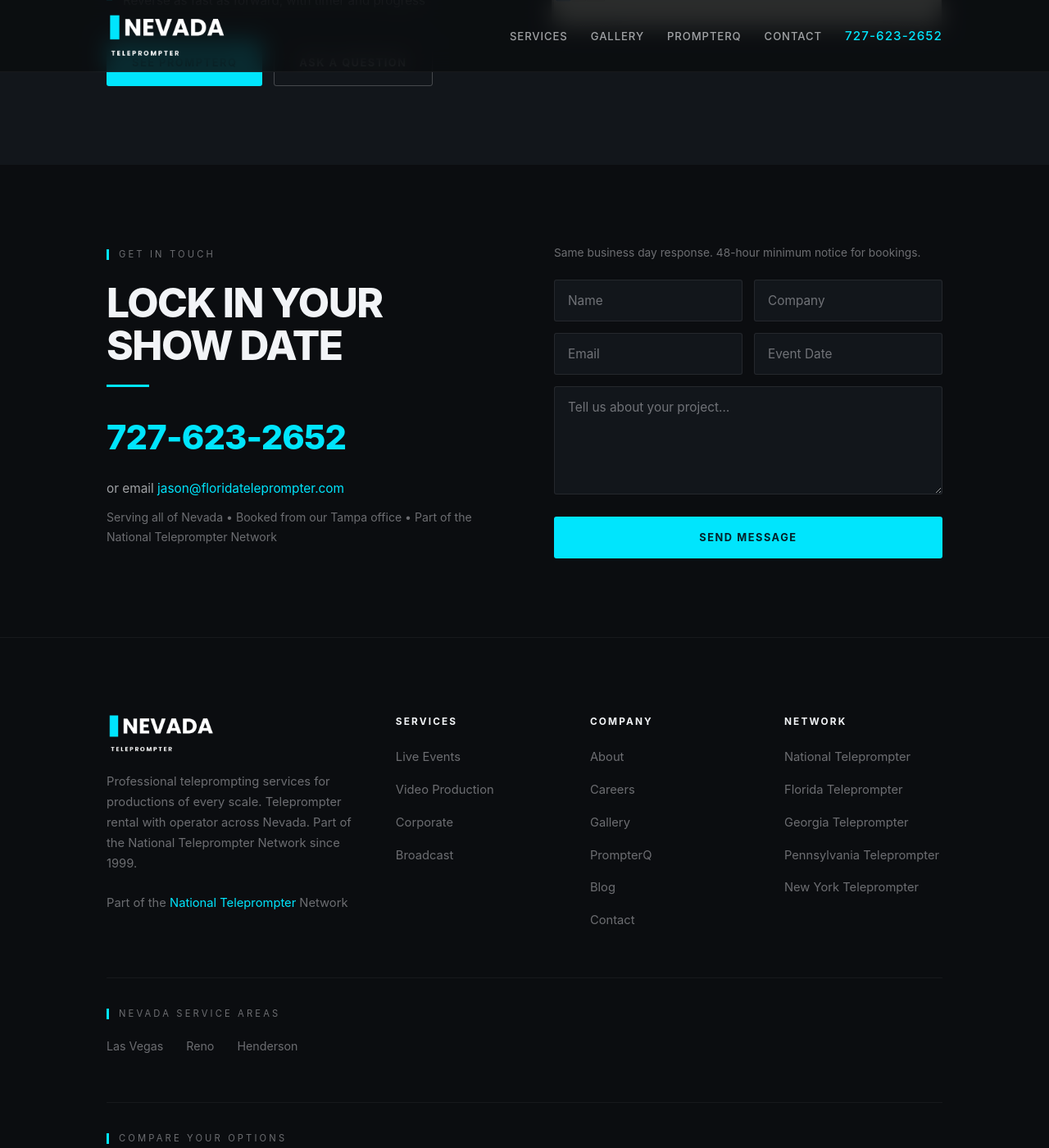
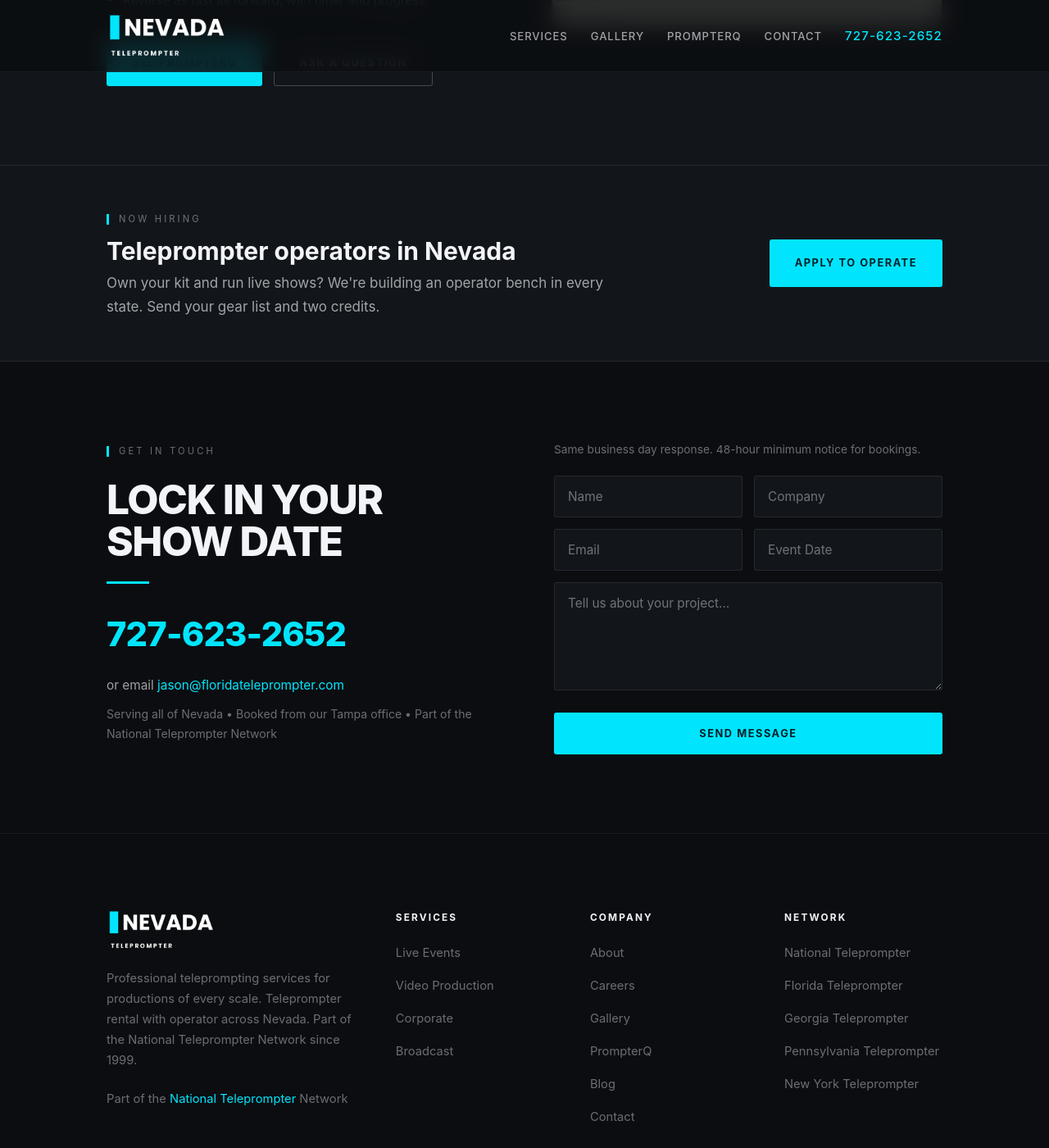
Before and after one commit to jasproj/nevadateleprompter, a Jekyll site: the page index.html, which Jekyll copies as it is, in a window 1280 px wide and 1400 px high, scrolled down 6080 px. Shown: the whole window at 82% size. Built offline with Jekyll 4.4.1, drawn with Linux system fonts in a browser that asks for light colours.

Commit message:
feat: "Now Hiring Operators" band above the contact section
A visible operator-recruiting callout on the home page. Until now the only
path to the application form was a footer link. The band names the state,
says what we want (own kit, live-show experience, gear list + two credits)
and sends applicants to the existing careers page. Styled with the site's
own CSS variables; no new colors, fonts or scripts. Verified at 1280 and
390 wide.

Co-Authored-By: Claude Fable 5.1 <noreply@anthropic.com>
Claude-Session: https://claude.ai/code/session_01SW4oYwAA8ZEcmkVZYUBX96

```diff
--- a/index.html
+++ b/index.html
@@ -444,6 +444,13 @@
             html { scroll-behavior: auto; }
             * { transition: none !important; animation: none !important; }
         }
+
+        /* Hiring band */
+        .hiring { padding: clamp(36px, 4vw, 56px) 0; background: var(--surface); border-top: 1px solid var(--line); border-bottom: 1px solid var(--line); }
+        .hiring-wrap { display: flex; align-items: center; justify-content: space-between; gap: 28px; flex-wrap: wrap; }
+        .hiring-title { font-size: clamp(22px, 2.6vw, 30px); line-height: 1.15; margin: 6px 0 8px; }
+        .hiring-text { color: var(--text-dim); margin: 0; max-width: 60ch; }
+        .hiring .btn { white-space: nowrap; }
     </style>
 </head>
 <body>
@@ -673,6 +680,18 @@
         </div>
     </section>
 
+        <!-- Hiring -->
+    <section class="hiring" id="hiring" aria-label="Now hiring teleprompter operators">
+        <div class="wrap hiring-wrap">
+            <div>
+                <span class="eyebrow">Now Hiring</span>
+                <h2 class="hiring-title">Teleprompter operators in Nevada</h2>
+                <p class="hiring-text">Own your kit and run live shows? We're building an operator bench in every state. Send your gear list and two credits.</p>
+            </div>
+            <a href="careers.html" class="btn btn-primary">Apply to operate</a>
+        </div>
+    </section>
+
     <!-- Contact -->
     <section class="contact" id="contact">
         <div class="wrap">
```
